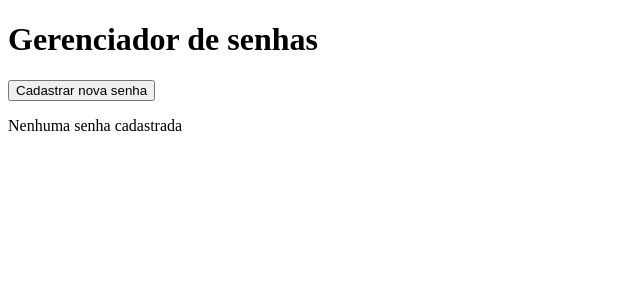
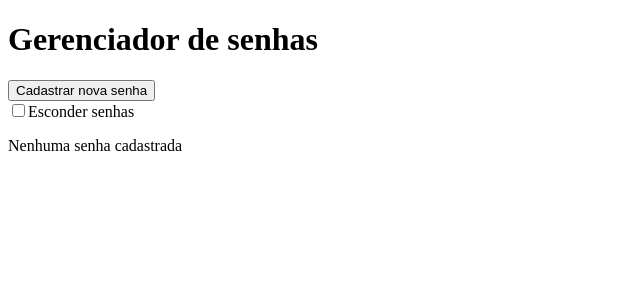
Before and after one commit to BrunoPelegrino/password-manager, a React (Vite) app: page / in a window 1280 px wide. Shown: the top 300 px of the page, without its empty margins (0-640 px from the left). Built offline with nearby package versions, Linux system fonts and the light colour scheme.

Commit message:
adiciona checkbox e logica para que possa esconder as senhas

```diff
--- a/src/components/Form.tsx
+++ b/src/components/Form.tsx
@@ -19,15 +19,16 @@ function Form() {
   const [hasLettersAndNumbers, setHasLettersAndNumbers] = useState(false);
   const [hasSpecialChar, setHasSpecialChar] = useState(false);
   const [isPasswordValid, setIsPasswordValid] = useState(false);
+  const [hidePassword, setHidePassword] = useState(false);
   const minLength = 8;
   const maxLength = 16;
 
   useEffect(() => {
     const storedServices = localStorage.getItem('services');
-    if(storedServices){
-      setServiceObj(JSON.parse(storedServices))
+    if (storedServices) {
+      setServiceObj(JSON.parse(storedServices));
     }
-  }, [])
+  }, []);
 
   const handleShowBtn = () => {
     if (showForm === false) {
@@ -85,17 +86,30 @@ function Form() {
     if (isFormValid()) {
       const newService: Service = { name: service, login, password, url };
       setServiceObj([...serviceObj, newService]);
-      localStorage.setItem('services', JSON.stringify([...serviceObj, newService]))
+      localStorage.setItem(
+        'services',
+        JSON.stringify([...serviceObj, newService]),
+      );
       setService('');
       setLogin('');
       setPassword('');
       setUrl('');
-      setIsMinLength(false)
-      setIsMaxLength(true)
-      setHasLettersAndNumbers(false)
-      setHasSpecialChar(false)
+      setIsMinLength(false);
+      setIsMaxLength(true);
+      setHasLettersAndNumbers(false);
+      setHasSpecialChar(false);
       setShowForm(false);
     }
+  };
+
+  const handleDeleteBtn = (index: number) => {
+    const removeByKey = serviceObj.filter((_, i) => i !== index);
+    setServiceObj(removeByKey);
+    localStorage.setItem('services', JSON.stringify(removeByKey));
+  };
+
+  const handleHidePasswordCheckBox = () => {
+    setHidePassword(!hidePassword);
   };
 
   return (
@@ -193,17 +207,28 @@ function Form() {
         </form>
       )}
       <div>
+        <label>
+          <input
+            type="checkbox"
+            checked={hidePassword}
+            onChange={handleHidePasswordCheckBox}
+          />
+          Esconder senhas
+        </label>
+      </div>
+      <div>
         {serviceObj.length === 0 ? (
           <p>Nenhuma senha cadastrada</p>
         ) : (
           <div>
-            {serviceObj.map((service) => (
-              <ul>
+            {serviceObj.map((service, index) => (
+              <ul className={`${index}`} key={index}>
                 <li>
                   <a href={service.url}>{service.name}</a>
                 </li>
                 <li>{service.login}</li>
-                <li>{service.password}</li>
+                <li>{hidePassword ? '******' : service.password}</li>
+                <button onClick={() => handleDeleteBtn(index)}>Apagar</button>
               </ul>
             ))}
           </div>
```
